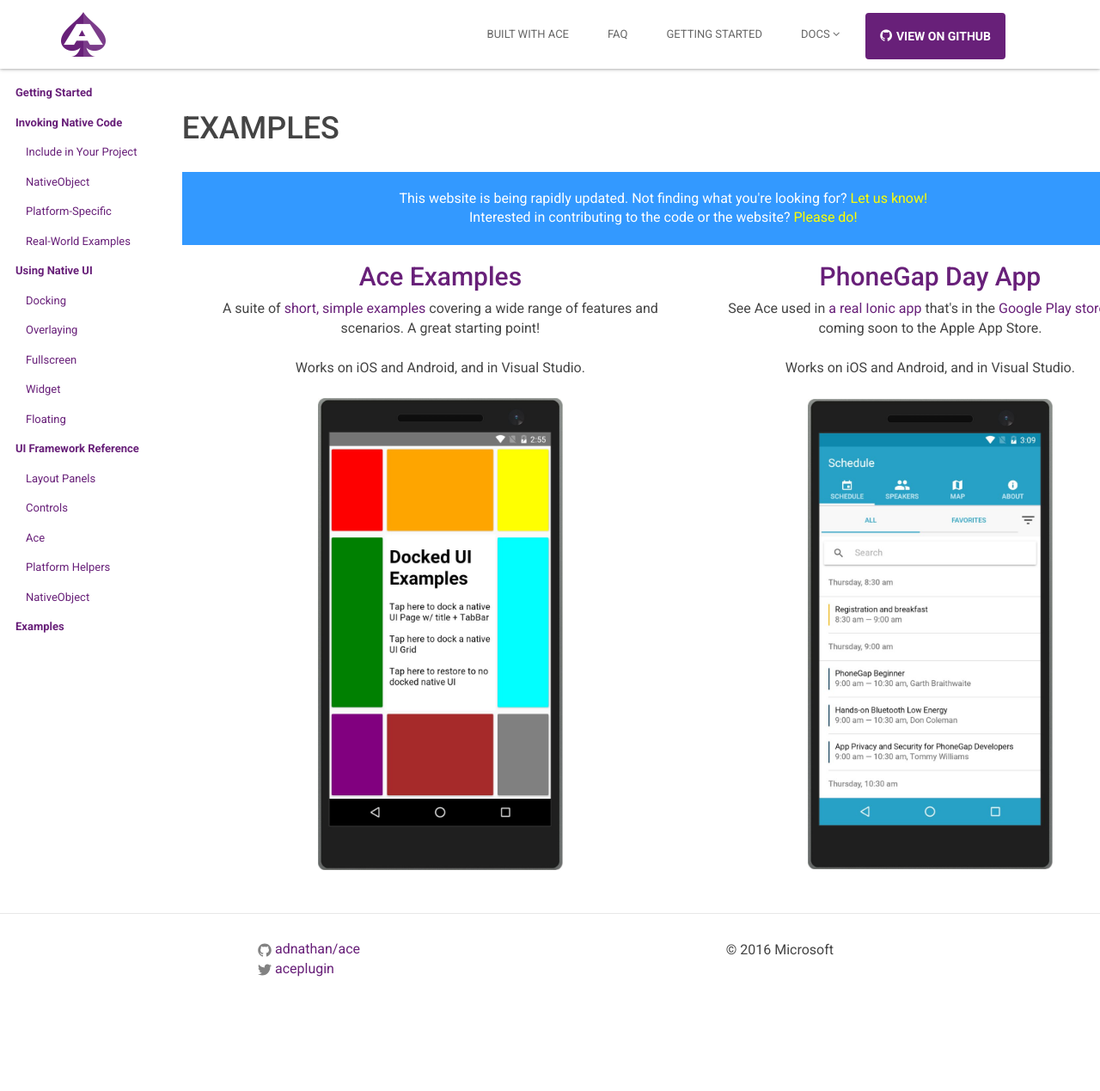
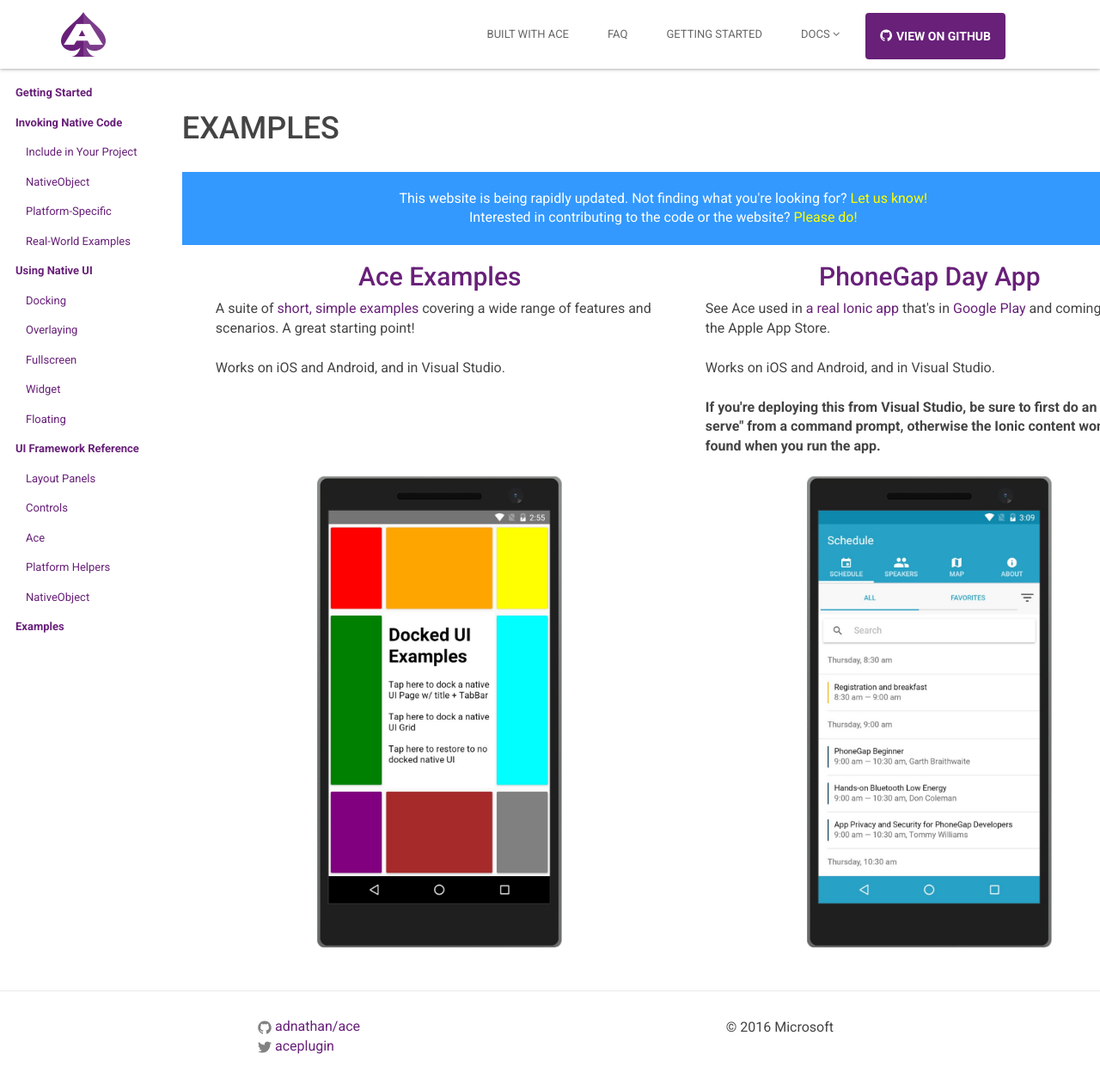
Before and after one commit to microsoft/ace, a Jekyll site: the page built from docs/examples.md, in a window 1280 px wide. Shown: the whole page at 86% size. Built offline with Jekyll 4.4.1, drawn with Linux system fonts in a browser that asks for light colours; before the commit the page ends 1179 px from its top, so only the background shows below that.

Commit message:
examples page updates

```diff
--- a/docs/examples.md
+++ b/docs/examples.md
@@ -7,26 +7,30 @@
 
 <table>
 <tr>
-<td align="center" valign="top" style="padding-left:24px;padding-right:24px"><h2><a href="https://github.com/adnathan/ace/tree/master/examples/AceExamples">Ace Examples</a></h2>
+<td width="50%" valign="top" style="padding-left:24px;padding-right:24px">
+<h2 align="center"><a href="https://github.com/adnathan/ace/tree/master/examples/AceExamples">Ace Examples</a></h2>
 A suite of <a href="https://github.com/adnathan/ace/tree/master/examples/AceExamples">short, simple examples</a> covering a wide range of features and scenarios. A great starting point!
 <br/><br/>
 Works on iOS and Android, and in Visual Studio.
 <br/><br/>
 </td>
-<td align="center" valign="top" style="padding-left:24px;padding-right:24px"><h2><a href="https://github.com/adnathan/PhoneGapDay">PhoneGap Day App</a></h2>
-See Ace used in <a href="https://github.com/adnathan/PhoneGapDay">a real Ionic app</a> that's in the <a href="https://play.google.com/store/apps/details?id=com.microsoft.phonegapday.sample">Google Play store</a> and coming soon to the Apple App Store.
+<td width="50%" valign="top" style="padding-left:24px;padding-right:24px">
+<h2 align="center"><a href="https://github.com/adnathan/PhoneGapDay">PhoneGap Day App</a></h2>
+See Ace used in <a href="https://github.com/adnathan/PhoneGapDay">a real Ionic app</a> that's in <a href="https://play.google.com/store/apps/details?id=com.microsoft.phonegapday.sample">Google Play</a> and coming soon to the Apple App Store.
 <br/><br/>
 Works on iOS and Android, and in Visual Studio.
+<br/><br/>
+<b>If you're deploying this from Visual Studio, be sure to first do an "ionic serve" from a command prompt, otherwise the Ionic content won't be found when you run the app.</b>
 <br/><br/>
 </td>
 </tr>
 <tr>
-<td align="center">
+<td align="center" valign="top">
 <a href="https://github.com/adnathan/ace/tree/master/examples/AceExamples">
 <img width="50%" src="/assets/images/examples/examples.jpg"/>
 </a>
 </td>
-<td align="center">
+<td align="center" valign="top">
 <a href="https://github.com/adnathan/PhoneGapDay">
 <img width="50%" src="/assets/images/examples/pgd.jpg"/>
 </a>
```
